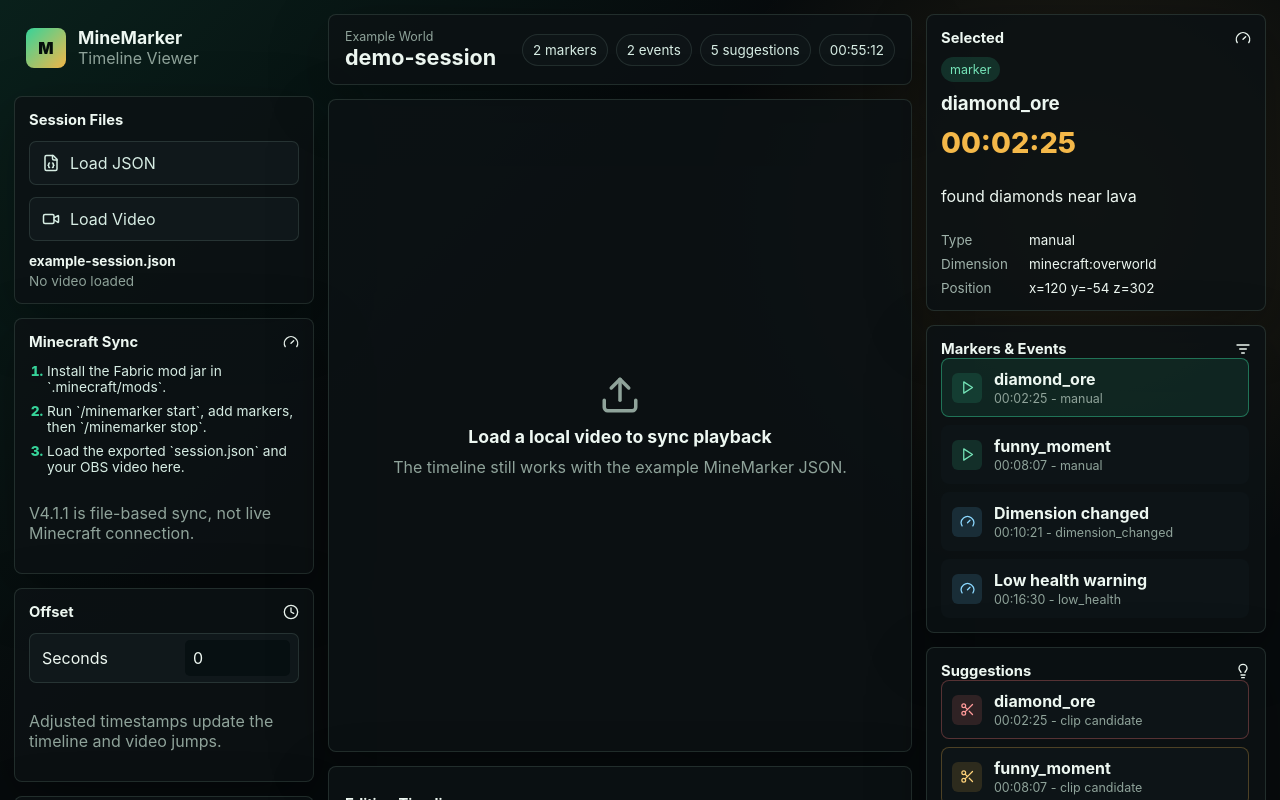
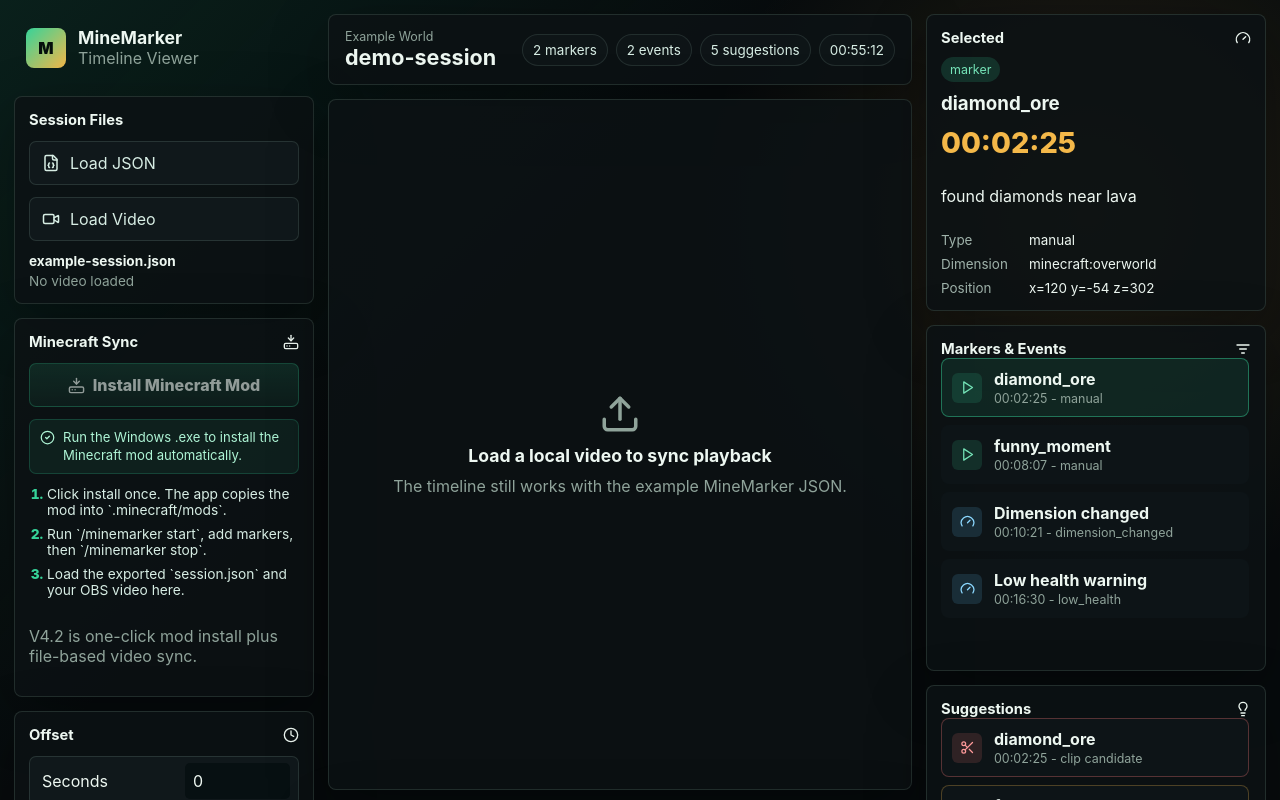
Before and after one commit to swaritsawarkar/minemarker, a React (Vite) app in the folder timeline-viewer/: page / in a window 1280 px wide. Shown: the top 800 px of the page. Built offline with nearby package versions, Linux system fonts and the light colour scheme.

Commit message:
V4.2: add one-click mod installer

```diff
--- a/timeline-viewer/src/App.tsx
+++ b/timeline-viewer/src/App.tsx
@@ -1,20 +1,25 @@
-import { ChangeEvent, useMemo, useRef, useState } from 'react';
+import { ChangeEvent, useEffect, useMemo, useRef, useState } from 'react';
 import {
+  AlertTriangle,
+  CheckCircle2,
   Clock,
   Download,
   FileJson,
   Filter,
+  FolderOpen,
   Gauge,
   Gem,
+  HardDriveDownload,
   Lightbulb,
   ListFilter,
   Play,
+  RefreshCw,
   Scissors,
   Skull,
   Upload,
   Video
 } from 'lucide-react';
-import type { CreatorSuggestion, MineMarkerExport, TimelineItem } from './types';
+import type { CreatorSuggestion, DesktopModStatus, MineMarkerExport, TimelineItem } from './types';
 import { downloadTextFile } from './lib/download';
 import { buildCreatorSuggestions, exportReviewCsv, exportSuggestionNotes } from './lib/suggestions';
 import { exportEditingNotes, exportMarkerCsv, formatTime, normalizeSession, toTimelineItems } from './lib/timeline';
@@ -111,6 +116,13 @@ const fallbackSession: MineMarkerExport = {
 
 type FilterMode = 'all' | 'markers' | 'events' | 'high';
 
+type InstallState = {
+  status: DesktopModStatus | null;
+  loading: boolean;
+  message: string;
+  error: string | null;
+};
+
 export function App() {
   const [session, setSession] = useState<MineMarkerExport>(fallbackSession);
   const [jsonName, setJsonName] = useState('example-session.json');
@@ -120,6 +132,12 @@ export function App() {
   const [filter, setFilter] = useState<FilterMode>('all');
   const [selectedKey, setSelectedKey] = useState<string>('marker-1');
   const [error, setError] = useState<string | null>(null);
+  const [installState, setInstallState] = useState<InstallState>({
+    status: null,
+    loading: false,
+    message: window.mineMarkerDesktop ? 'Checking Minecraft install...' : 'Desktop installer is available in the portable app.',
+    error: null
+  });
   const videoRef = useRef<HTMLVideoElement | null>(null);
 
   const timelineItems = useMemo(() => toTimelineItems(session, offset), [session, offset]);
@@ -134,6 +152,74 @@ export function App() {
     });
   }, [filter, timelineItems]);
   const selected = filteredItems.find((item) => item.key === selectedKey) || filteredItems[0] || timelineItems[0];
+
+  useEffect(() => {
+    void refreshModStatus();
+  }, []);
+
+  async function refreshModStatus() {
+    if (!window.mineMarkerDesktop) {
+      setInstallState((current) => ({
+        ...current,
+        loading: false,
+        message: 'Run the Windows .exe to install the Minecraft mod automatically.',
+        error: null
+      }));
+      return;
+    }
+
+    setInstallState((current) => ({ ...current, loading: true, error: null }));
+    try {
+      const status = await window.mineMarkerDesktop.getModStatus();
+      setInstallState({
+        status,
+        loading: false,
+        message: status.installed ? 'MineMarker mod is installed.' : 'MineMarker mod is ready to install.',
+        error: status.bundled ? null : 'Bundled mod jar is missing from this app build.'
+      });
+    } catch (reason) {
+      setInstallState({
+        status: null,
+        loading: false,
+        message: 'Could not check the Minecraft mods folder.',
+        error: reason instanceof Error ? reason.message : 'Unknown installer error.'
+      });
+    }
+  }
+
+  async function installMod() {
+    if (!window.mineMarkerDesktop) {
+      setInstallState((current) => ({
+        ...current,
+        message: 'Automatic install only works in the Windows .exe.',
+        error: null
+      }));
+      return;
+    }
+
+    setInstallState((current) => ({ ...current, loading: true, error: null }));
+    try {
+      const status = await window.mineMarkerDesktop.installMod();
+      setInstallState({
+        status,
+        loading: false,
+        message: status.message || 'MineMarker mod installed.',
+        error: null
+      });
+    } catch (reason) {
+      setInstallState((current) => ({
+        ...current,
+        loading: false,
+        message: 'Install failed.',
+        error: reason instanceof Error ? reason.message : 'Unknown installer error.'
+      }));
+    }
+  }
+
+  async function openModsFolder() {
+    if (!window.mineMarkerDesktop) return;
+    await window.mineMarkerDesktop.openModsFolder();
+  }
 
   function handleJson(event: ChangeEvent<HTMLInputElement>) {
     const file = event.target.files?.[0];
@@ -229,14 +315,28 @@ export function App() {
         <section className="panel stack sync-panel">
           <div className="section-heading">
             <h2>Minecraft Sync</h2>
-            <Gauge size={16} />
+            {installState.status?.installed ? <CheckCircle2 size={16} /> : <HardDriveDownload size={16} />}
           </div>
+          <button className="primary-install" disabled={installState.loading || !window.mineMarkerDesktop} onClick={installMod}>
+            {installState.loading ? <RefreshCw size={17} /> : installState.status?.installed ? <CheckCircle2 size={17} /> : <HardDriveDownload size={17} />}
+            {installState.status?.installed ? 'Reinstall Fabric Mod' : 'Install Minecraft Mod'}
+          </button>
+          <div className={installState.error ? 'install-status error-status' : 'install-status'}>
+            {installState.error ? <AlertTriangle size={15} /> : <CheckCircle2 size={15} />}
+            <span>{installState.error || installState.message}</span>
+          </div>
+          {installState.status?.modsDirectory && (
+            <button className="text-action" onClick={openModsFolder}>
+              <FolderOpen size={15} />
+              Open mods folder
+            </button>
+          )}
           <ol className="sync-steps">
-            <li>Install the Fabric mod jar in `.minecraft/mods`.</li>
+            <li>Click install once. The app copies the mod into `.minecraft/mods`.</li>
             <li>Run `/minemarker start`, add markers, then `/minemarker stop`.</li>
             <li>Load the exported `session.json` and your OBS video here.</li>
           </ol>
-          <p className="hint">V4.1.1 is file-based sync, not live Minecraft connection.</p>
+          <p className="hint">V4.2 is one-click mod install plus file-based video sync.</p>
         </section>
 
         <section className="panel stack">
--- a/timeline-viewer/src/styles.css
+++ b/timeline-viewer/src/styles.css
@@ -167,6 +167,57 @@ button {
 .sync-steps li::marker {
   color: #36d399;
   font-weight: 800;
+}
+
+.primary-install,
+.text-action {
+  display: flex;
+  align-items: center;
+  justify-content: center;
+  gap: 8px;
+  border: 1px solid rgba(54, 211, 153, 0.42);
+  border-radius: 7px;
+  background: linear-gradient(180deg, rgba(54, 211, 153, 0.22), rgba(54, 211, 153, 0.1));
+  color: #f2fff9;
+  padding: 11px 12px;
+  font-weight: 800;
+}
+
+.primary-install:disabled {
+  cursor: not-allowed;
+  opacity: 0.58;
+}
+
+.text-action {
+  justify-content: flex-start;
+  border-color: rgba(164, 197, 181, 0.16);
+  background: #10181b;
+  color: #d7ede4;
+  font-size: 0.84rem;
+}
+
+.install-status {
+  display: flex;
+  align-items: flex-start;
+  gap: 8px;
+  border: 1px solid rgba(54, 211, 153, 0.2);
+  border-radius: 7px;
+  padding: 9px 10px;
+  background: rgba(54, 211, 153, 0.08);
+  color: #aef4d5;
+  font-size: 0.82rem;
+  line-height: 1.35;
+}
+
+.install-status svg {
+  flex: 0 0 auto;
+  margin-top: 1px;
+}
+
+.install-status.error-status {
+  border-color: rgba(255, 121, 121, 0.32);
+  background: rgba(255, 121, 121, 0.08);
+  color: #ffb0b0;
 }
 
 .offset-control {
```
Also changed, not shown: timeline-viewer/electron/main.cjs (+74 -2 lines), timeline-viewer/electron/preload.cjs (added, +7 -0 lines), timeline-viewer/package.json (+10 -3 lines), timeline-viewer/scripts/copy-mod.mjs (added, +19 -0 lines), timeline-viewer/src/electron-api.d.ts (added, +13 -0 lines), timeline-viewer/src/types.ts (+10 -0 lines), 1 other file (tests, documents, lock files or other folders).
